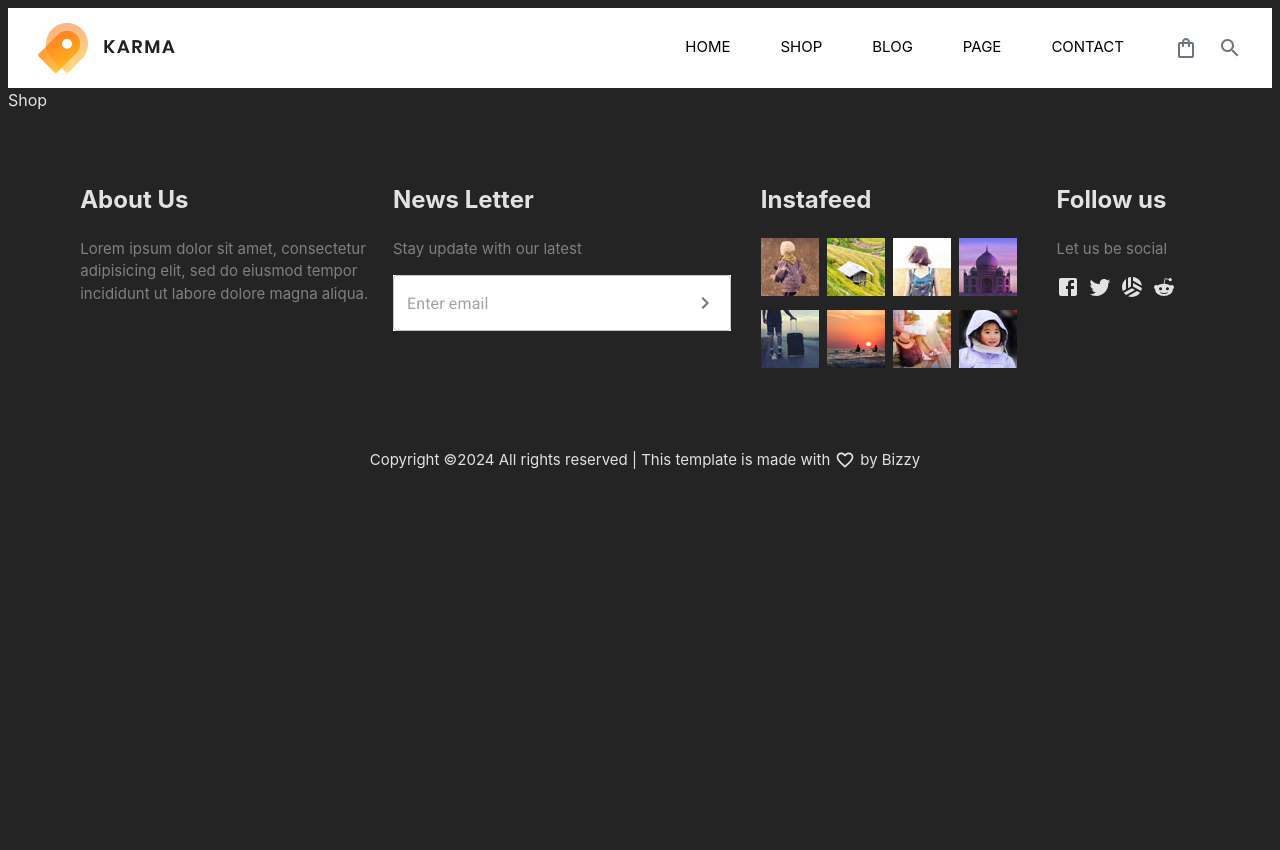
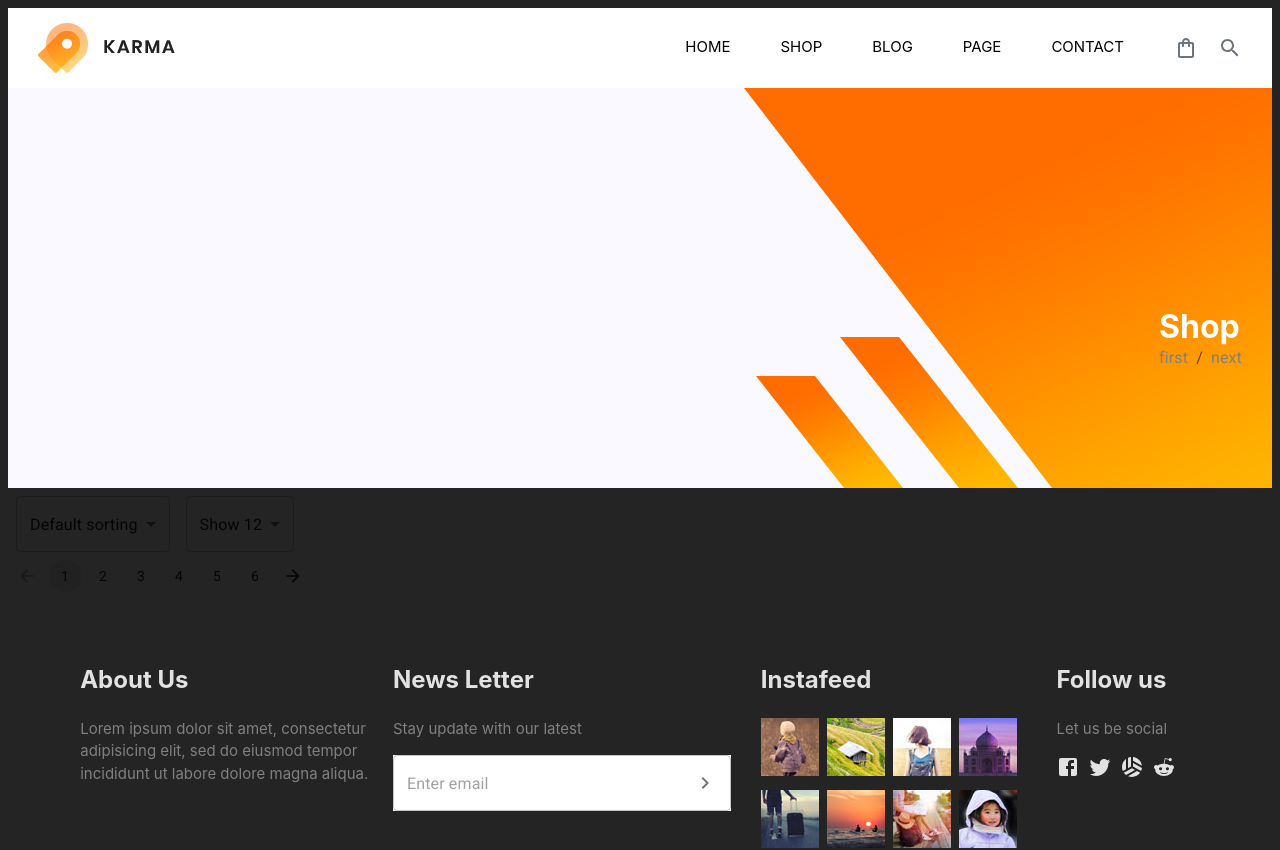
Before and after one commit to BridgetKas/ShoeStore, a React (Vite) app: page /shop in a window 1280 px wide. Shown: the top 850 px of the page. Before the commit the page ends 800 px from the top, so only its background shows below. Built offline with nearby package versions, Linux system fonts and the light colour scheme.

Commit message:
Added shop Component

```diff
--- a/src/App.jsx
+++ b/src/App.jsx
@@ -3,6 +3,7 @@ import HomePage from "./pages/home/HomePage"
 import Layoutpage from "./layout/layoutpage";
 import { ThemeProvider } from  '@mui/material/styles';
 import {theme} from "./utilis/theme"
+import ShopPage from "./pages/Shop/page";
 
 
 const router = createBrowserRouter([
@@ -17,7 +18,7 @@ const router = createBrowserRouter([
       },
       {
         path:"shop",
-        element:<div>Shop</div>
+        element:<ShopPage/>
       },
       {
         path:"blog",
--- a/src/pages/Shop/page.jsx
+++ b/src/pages/Shop/page.jsx
@@ -1,28 +1,16 @@
-import Pagination from '@mui/material/Pagination';
-import PaginationItem from '@mui/material/PaginationItem';
-import Stack from '@mui/material/Stack';
-import ArrowBackIcon from '@mui/icons-material/ArrowBack';
-import ArrowForwardIcon from '@mui/icons-material/ArrowForward';
+import HeaderComp from '../../layout/Header/header';
+import SelectComp from './selectcomp';
 
 
 
 
-function PaginationComp() {
+function ShopPage() {
   return (
-
-    <Stack spacing={1}>
-      <Pagination
-        count={6}
-        renderItem={(item) => (
-          <PaginationItem
-            slots={{ previous: ArrowBackIcon, next: ArrowForwardIcon }}
-            {...item}
-          />
-        )}
-        variant='outline' color='primary'/>
-    </Stack>
-
+    <div>
+      <HeaderComp title='Shop' firstpage='first' nextpage='next'/>
+      <SelectComp/>
+    </div>
   )
 }
 
-export default PaginationComp
+export default ShopPage
--- /dev/null
+++ b/src/pages/Shop/pagination.jsx
@@ -0,0 +1,22 @@
+
+import Pagination from '@mui/material/Pagination';
+import PaginationItem from '@mui/material/PaginationItem';
+import Stack from '@mui/material/Stack';
+import ArrowBackIcon from '@mui/icons-material/ArrowBack';
+import ArrowForwardIcon from '@mui/icons-material/ArrowForward';
+
+export default function PaginationComp() {
+  return (
+    <Stack spacing={1}>
+      <Pagination
+        count={6}
+        renderItem={(item) => (
+          <PaginationItem
+            slots={{ previous: ArrowBackIcon, next: ArrowForwardIcon }}
+            {...item}
+          />
+        )}
+      />
+    </Stack>
+  );
+}
--- /dev/null
+++ b/src/pages/Shop/selectcomp.jsx
@@ -0,0 +1,41 @@
+import MenuItem from '@mui/material/MenuItem';
+import FormControl from '@mui/material/FormControl';
+import Select from '@mui/material/Select';
+import {useState} from 'react'
+import PaginationComp from './pagination';
+
+export default function SelectComp() {
+  const [age, setAge] = useState('');
+
+  const handleChange = (event) => {
+    setAge(event.target.value);
+  };
+
+  return (
+    <div>
+      <FormControl sx={{ m: 1, minWidth: 120 }}>
+        <Select
+          value={age}
+          onChange={handleChange}
+          displayEmpty
+        >
+          <MenuItem value=""> <em>Default sorting</em> </MenuItem>
+          <MenuItem value={20}>Default sorting</MenuItem>
+          <MenuItem value={30}>Default sorting</MenuItem>
+        </Select>
+      </FormControl>
+      <FormControl sx={{ m: 1, minWidth: 100 }}>
+        <Select
+          value={age}
+          onChange={handleChange}
+          displayEmpty
+        >
+          <MenuItem value=""> <em>Show 12</em> </MenuItem>
+          <MenuItem value={20}>Show 12</MenuItem>
+          <MenuItem value={30}>Show 12</MenuItem>
+        </Select>
+      </FormControl>
+      <PaginationComp/>
+    </div>
+  );
+}
```
Also changed, not shown: src/layout/Header/header.jsx (renamed from src/layout/header.jsx), src/layout/Header/header.module.css (renamed from src/layout/header.module.css).
